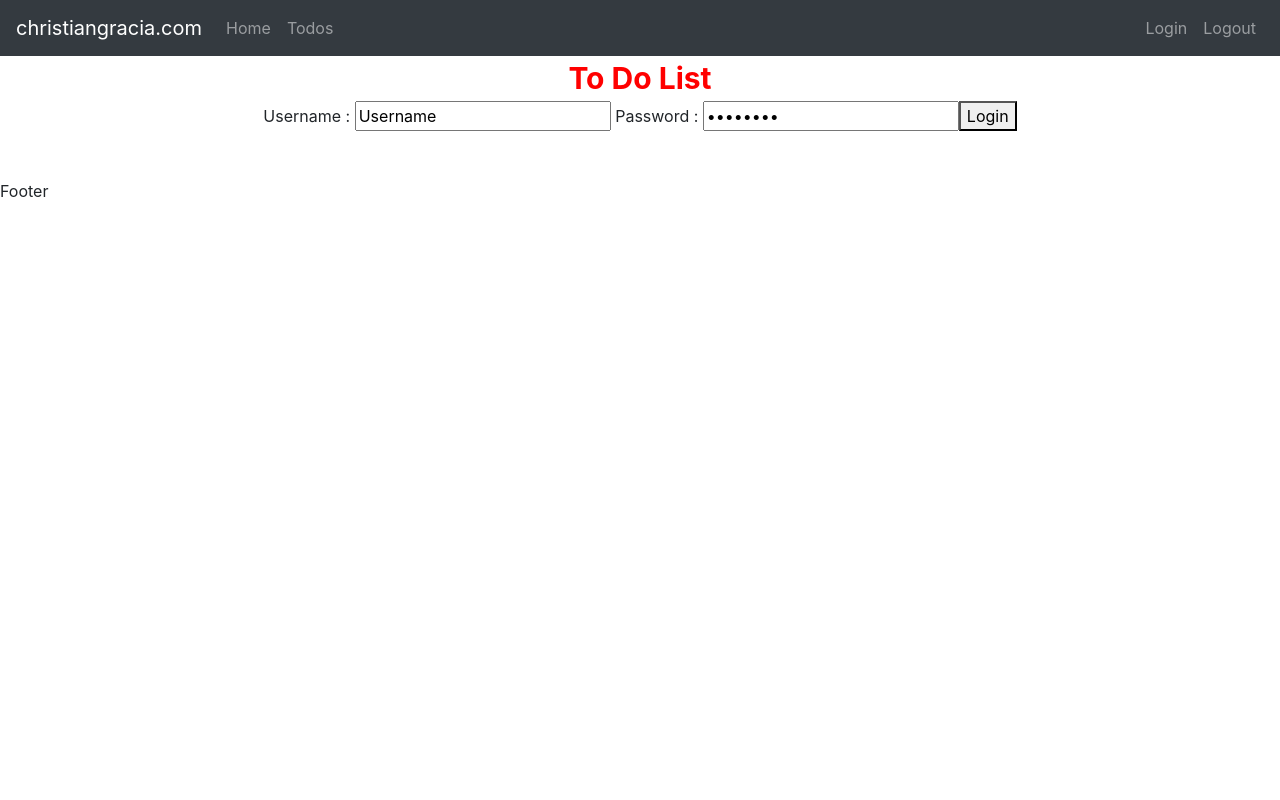
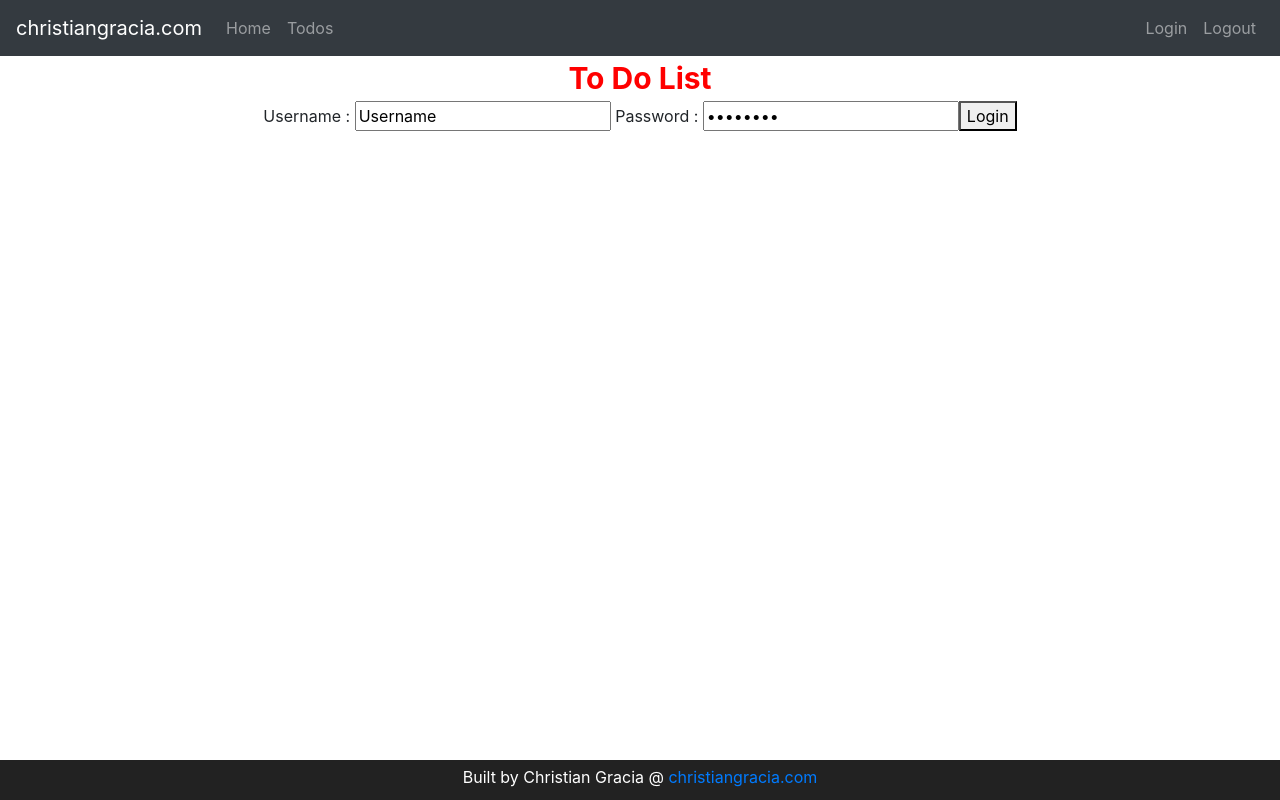
Before and after one commit to ChristianGracia/Angular, an Angular app in the folder playground/: page / in a window 1280 px wide. Built offline with nearby package versions, Linux system fonts and the light colour scheme.

Commit message:
added and styled footer

```diff
--- a/playground/src/app/footer/footer.component.html
+++ b/playground/src/app/footer/footer.component.html
@@ -1,2 +1,5 @@
-<br><br>
-Footer
+<footer class="footer">
+
+Built by Christian Gracia @ <a href="http://www.christiangracia.com">christiangracia.com</a>
+
+</footer>
--- a/playground/src/app/footer/footer.component.scss
+++ b/playground/src/app/footer/footer.component.scss
@@ -0,0 +1,10 @@
+.footer{
+    position: absolute;
+    bottom: 0;
+    width: 100%;
+    height: 40px;
+    background-color: #222222;
+    color: #ffffff;
+    text-align: center;
+    padding-top: 5px;
+}
```
